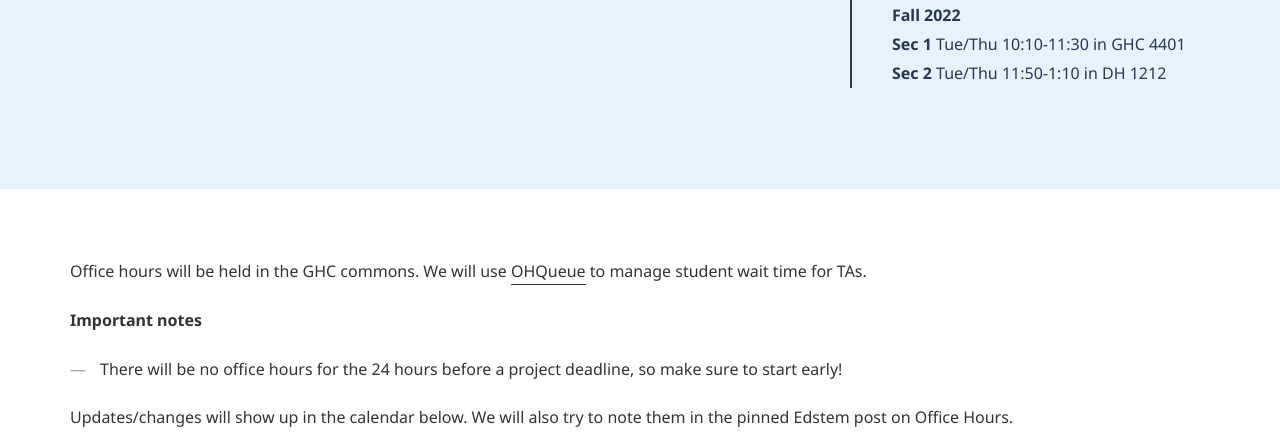
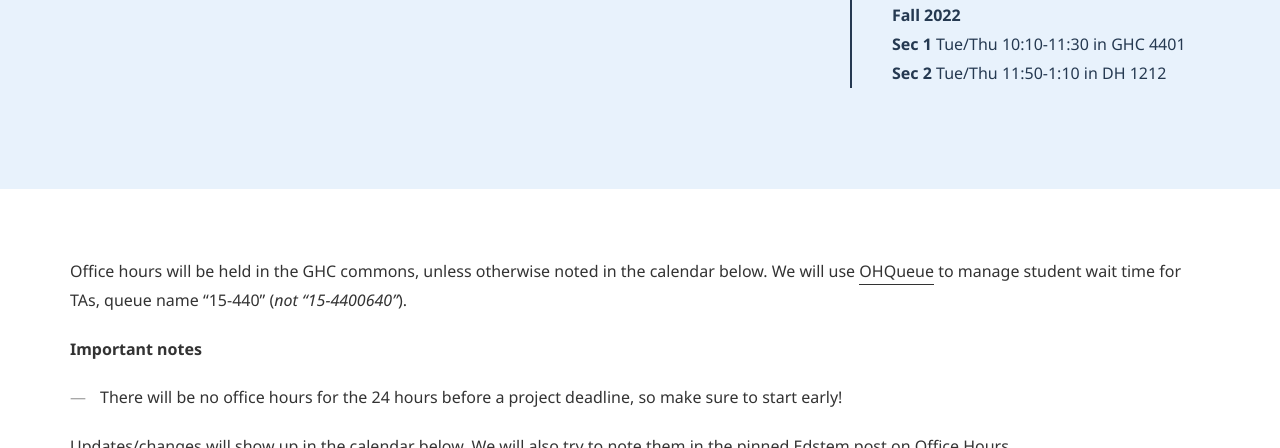
Before and after one commit to 15-440/website, a Jekyll site: the page built from officehours.md, in a window 1280 px wide and 900 px high, scrolled down 692 px, cut to the strip 0-448 px from the top of the window. Built offline with Jekyll 4.4.1, drawn with Linux system fonts in a browser that asks for light colours.

Commit message:
Misc clarifications (#6)
* recitations not held every week

* ohqueue name

* OH locations

* typo

```diff
--- a/officehours.md
+++ b/officehours.md
@@ -9,7 +9,7 @@ buttons:
 micro_nav: false
 ---
 
-Office hours will be held in the GHC commons. We will use [OHQueue](https://cmu.ohqueue.com/#/ca) to manage student wait time for TAs.
+Office hours will be held in the GHC commons, unless otherwise noted in the calendar below. We will use [OHQueue](https://cmu.ohqueue.com/#/ca) to manage student wait time for TAs, queue name "15-440" (*not "15-4400640"*).
 
 **Important notes**
 
```
Also changed, not shown: recitations.md (+2 -0 lines).
